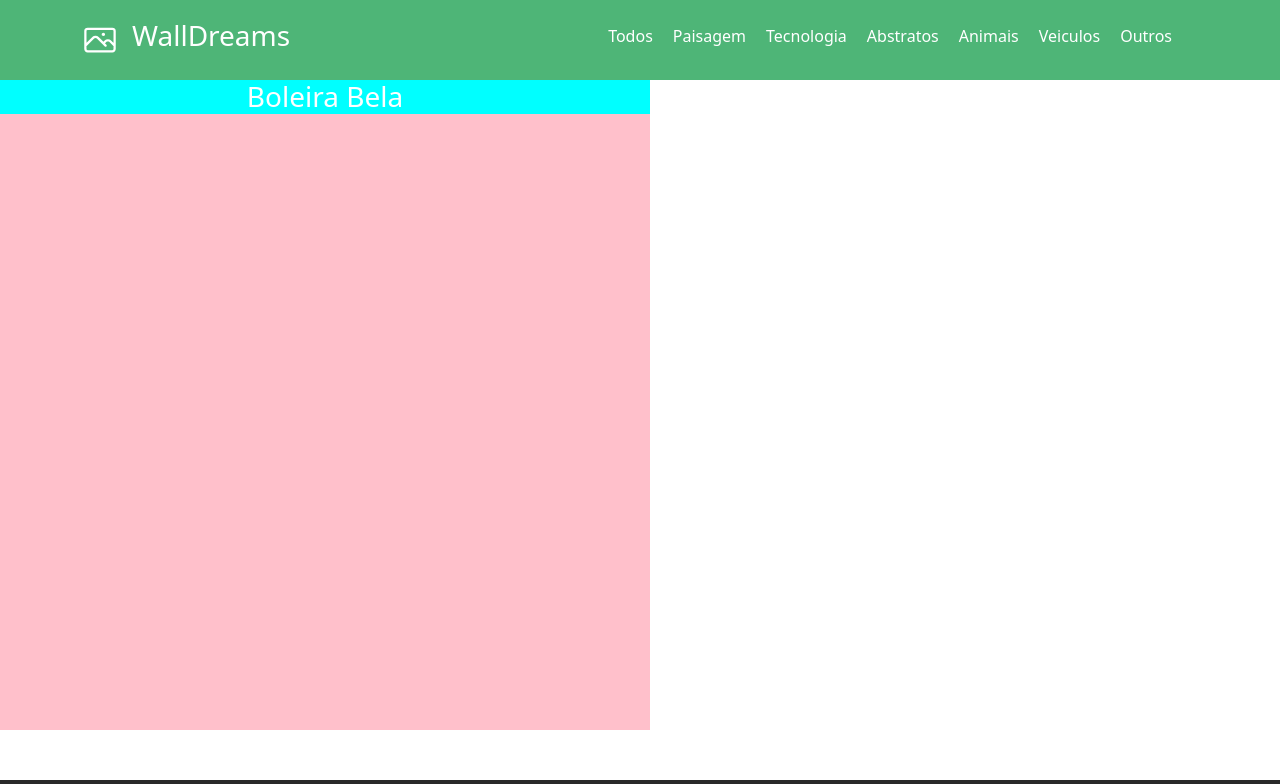
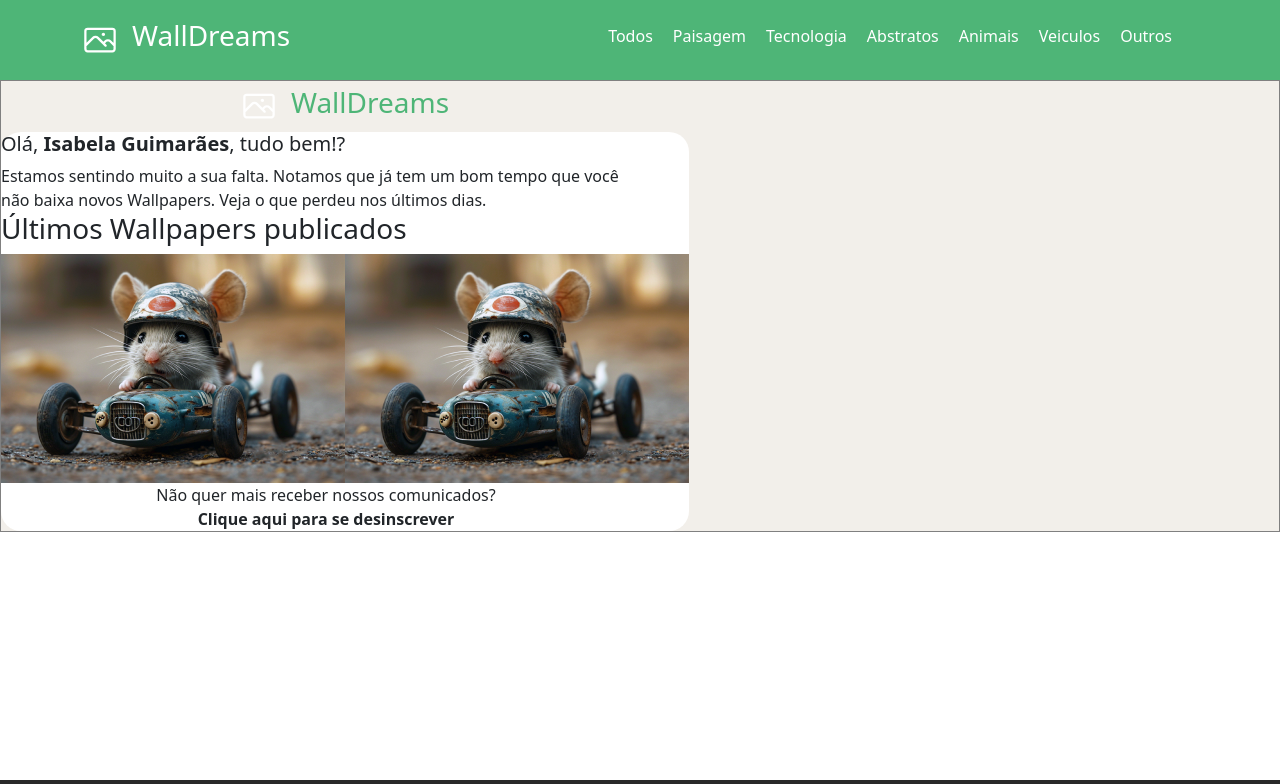
Before and after one commit to MichelNsouza/WallDreams, a Vue app: page /CardEmail in a window 1280 px wide. Shown: the top 784 px of the page. Built offline with nearby package versions, Linux system fonts and the light colour scheme; the HTML template or start-up script is replaced by a standard one.

Commit message:
Formação do Template (Pendente Centralização e Correção de Pading) - Commit 5

```diff
--- a/src/components/TemplateEmail.vue
+++ b/src/components/TemplateEmail.vue
@@ -1,12 +1,85 @@
 <template>
 
-    <div class="containerMaior">
+  <div class="containerMaior">
+
+    <table border="1" width="100%" cellpadding="0" cellspacing="0" height="100%">
+      <tr>
+        <td>
+          <table align="center" width="650px" cellpadding="0" cellspacing="0">
+
+            <tr>
+              <td bgcolor= "transparent" align="center">
+
+                <h1 class="logo"><svg width="36" height="36" viewBox="0 0 36 36" fill="none" xmlns="http://www.w3.org/2000/svg">
+                  <path d="M3.375 23.625L11.1135 15.8865C11.4269 15.5731 11.799 15.3245 12.2084 15.1549C12.6179 14.9853 13.0568 14.898 13.5 14.898C13.9432 14.898 14.3821 14.9853 14.7916 15.1549C15.201 15.3245 15.5731 15.5731 15.8865 15.8865L23.625 23.625M21.375 21.375L23.4885 19.2615C23.8019 18.9481 24.174 18.6995 24.5834 18.5299C24.9929 18.3603 25.4318 18.273 25.875 18.273C26.3182 18.273 26.7571 18.3603 27.1666 18.5299C27.576 18.6995 27.9481 18.9481 28.2615 19.2615L32.625 23.625M5.625 29.25H30.375C30.9717 29.25 31.544 29.0129 31.966 28.591C32.3879 28.169 32.625 27.5967 32.625 27V9C32.625 8.40326 32.3879 7.83097 31.966 7.40901C31.544 6.98705 30.9717 6.75 30.375 6.75H5.625C5.02826 6.75 4.45597 6.98705 4.03401 7.40901C3.61205 7.83097 3.375 8.40326 3.375 9V27C3.375 27.5967 3.61205 28.169 4.03401 28.591C4.45597 29.0129 5.02826 29.25 5.625 29.25ZM21.375 12.375H21.387V12.387H21.375V12.375ZM21.9375 12.375C21.9375 12.5242 21.8782 12.6673 21.7727 12.7727C21.6673 12.8782 21.5242 12.9375 21.375 12.9375C21.2258 12.9375 21.0827 12.8782 20.9773 12.7727C20.8718 12.6673 20.8125 12.5242 20.8125 12.375C20.8125 12.2258 20.8718 12.0827 20.9773 11.9773C21.0827 11.8718 21.2258 11.8125 21.375 11.8125C21.5242 11.8125 21.6673 11.8718 21.7727 11.9773C21.8782 12.0827 21.9375 12.2258 21.9375 12.375Z" stroke="white" stroke-width="2.25" stroke-linecap="round" stroke-linejoin="round"/>
+                  </svg>WallDreams
+                </h1>
+
+              </td>
+            </tr>
+
+            <tr>
+              <td class="midContainer">
+                  <table width="650px" cellpadding="0" cellspacing="0">
+                    <tr>
+                      <td>
+                        <h5>Olá, <b>Isabela Guimarães</b>, tudo bem!?</h5>
+                        <span>Estamos sentindo muito a sua falta. Notamos que já tem um bom tempo que você
+                          não baixa novos Wallpapers. Veja o que perdeu nos últimos dias.</span>
+                      </td>
+                    </tr>
+                  </table>
+
+                  <table width="650px" cellpadding="0" cellspacing="0">
+                    <tr>
+                      <td align="left">
+                        <h3>Últimos Wallpapers publicados</h3>
+                      </td>
+                    </tr>
+                  </table>
+
+                  <table class="imagens" width="650px" cellpadding="0" cellspacing="0">
+                      <tr>
+                        <td align="left" width="50%">
+                          <img src="/src/assets/image 6.png" alt="img1">
+                        </td>
+                        <td align="left" width="50%">
+                          <img src="/src/assets/image 6.png" alt="img2">
+                        </td>
+                      </tr>
+                  </table>
+
+                  <table class="Footer" width="650px" cellpadding="0" cellspacing="0">
+                    <tr>
+                      <td align="center">
+                        <span>Não quer mais receber nossos comunicados?</span>
+                      </td>
+                    </tr>
+
+                    <tr>
+                      <td align="center">
+                        <span><b>Clique aqui para se desinscrever</b></span>
+                      </td>
+                    </tr>
 
 
-      <h1>Boleira Bela</h1>
+
+                  </table>
 
 
-    </div>
+              </td>
+            </tr>
+
+          </table>
+        </td>
+      </tr>
+
+
+
+
+    </table>
+ </div>
+
 </template>
 
 <script>
@@ -17,12 +90,48 @@ export default {
 
 <style scoped>
 
+.containerMaior{
 
 
-  .containerMaior{
+
+}
 
 
-    background-color: aqua;
-  }
+.logo{
+  color: #4EB577;
+
+
+}
+
+.midContainer{
+
+background-color: white;
+
+border: 1px;
+border-radius: 20px;
+}
+
+.imagens{
+
+
+  padding: 20px;
+}
+
+h1{
+  color: black;
+}
+
+.Footer{
+
+
+  align-content: center;
+  align-items: center;
+  justify-content: center
+
+}
+
+
+
+
 
 </style>
--- a/src/views/CardEmail.vue
+++ b/src/views/CardEmail.vue
@@ -12,6 +12,7 @@ export default {
   <div class="template-email">
 
     <TemplateEmail/>
+
   </div>
 </template>
 
@@ -19,9 +20,8 @@ export default {
 
   .template-email{
 
-   background-color: pink;
-   width: 650px;
-   height: 650px;
+   background-color: rgba(236, 231, 224, 0.671);
+
   }
 
 
```
